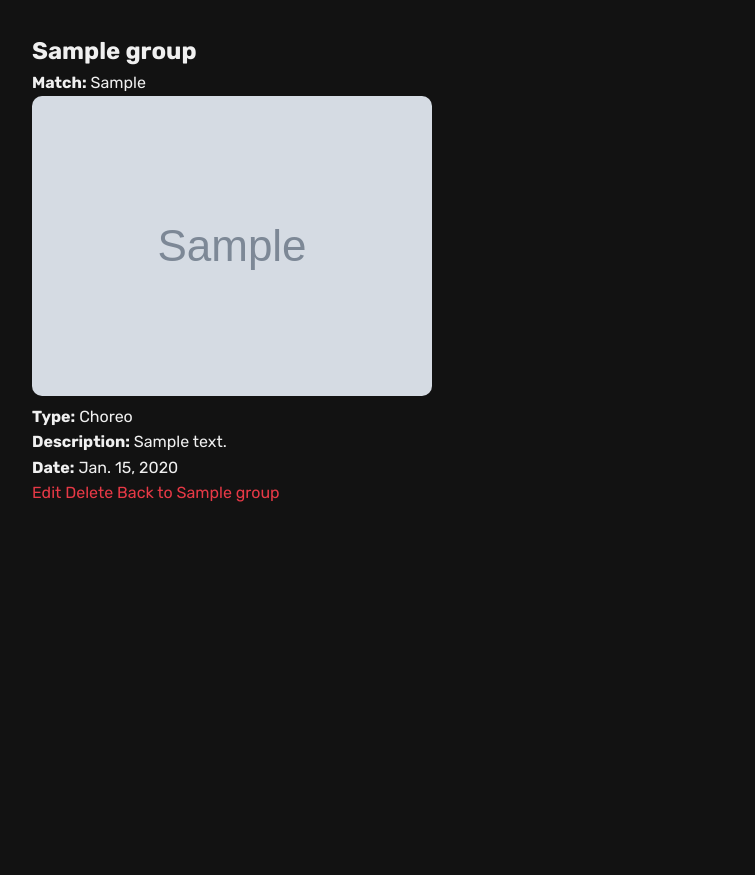
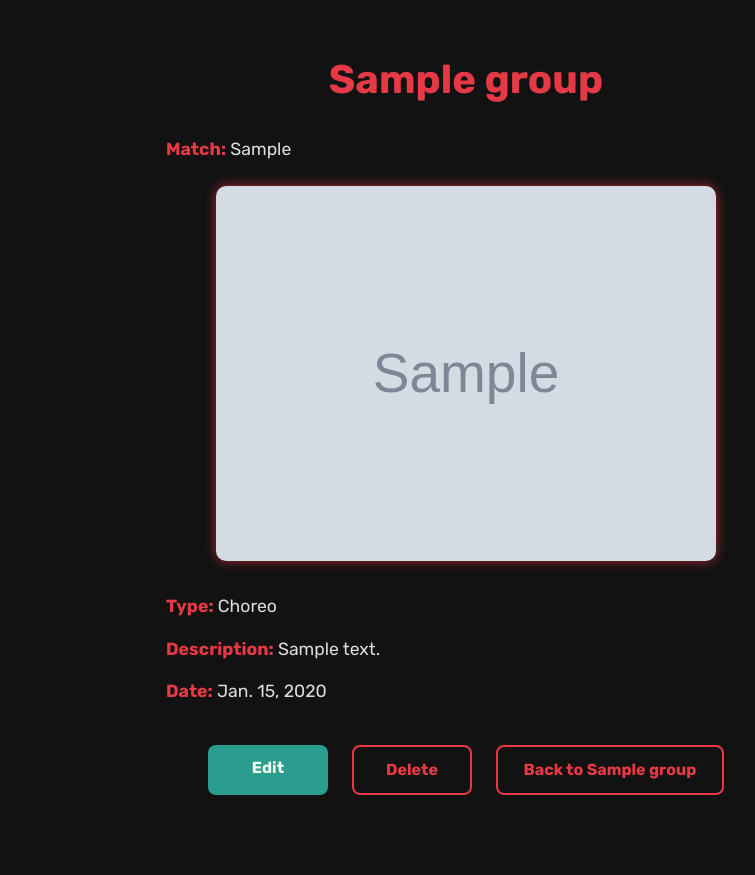
Before and after one commit to pegasus1911/ultras, a Django app: page /tifos/1/ in a window 1280 px wide. Shown: the part 66-941 px from the top of the page, without its empty margins (174-929 px from the left). Before the commit the page ends 568 px from the top, so only its background shows below. Run offline with Django 5.2, Linux system fonts and the light colour scheme; a user stored in the database is signed in; tables that the repository leaves empty hold one stand-in row (values such as "Sample post"); grey boxes marked "Sample" are stand-in pictures.

```diff
--- /dev/null
+++ b/main/static/css/tifo-detail.css
@@ -0,0 +1,123 @@
+/* tifo-detail.css */
+
+.tifo-container {
+  max-width: 700px;
+  margin: 3rem auto 5rem;
+  padding: 0 1rem;
+  color: #f0f0f0;
+  font-family: 'Rubik', sans-serif;
+}
+
+/* Group Name Header */
+.tifo-container h2 {
+  font-size: 2.5rem;
+  font-weight: 700;
+  color: #e63946;
+  margin-bottom: 1.5rem;
+  text-align: center;
+}
+
+/* Details paragraphs */
+.tifo-container p {
+  font-size: 1.1rem;
+  margin-bottom: 1rem;
+  line-height: 1.5;
+  max-width: 600px;
+  margin-left: auto;
+  margin-right: auto;
+  color: #ddd;
+}
+
+/* Strong labels */
+.tifo-container p strong {
+  color: #e63946;
+}
+
+/* Tifo Picture */
+.tifo-picture {
+  display: block;
+  max-width: 500px;
+  width: 100%;
+  margin: 1.5rem auto 2rem;
+  border-radius: 10px;
+  box-shadow: 0 0 12px rgba(230, 57, 70, 0.7);
+  object-fit: cover;
+}
+
+/* Buttons container */
+.btn-group {
+  display: flex;
+  justify-content: center;
+  gap: 1.5rem;
+  flex-wrap: wrap;
+  margin-top: 2.5rem;
+}
+
+/* Button base styles */
+.btn {
+  padding: 0.65rem 1.6rem;
+  border-radius: 8px;
+  font-weight: 700;
+  text-decoration: none;
+  cursor: pointer;
+  transition: background-color 0.3s ease, color 0.3s ease;
+  border: 2px solid transparent;
+  font-family: 'Rubik', sans-serif;
+  min-width: 120px;
+  text-align: center;
+  display: inline-block;
+  user-select: none;
+}
+
+/* Success button - Edit */
+.btn-success {
+  background-color: #2a9d8f;
+  color: #f1faee;
+  border: none;
+}
+
+.btn-success:hover,
+.btn-success:focus {
+  background-color: #21867a;
+  outline: none;
+}
+
+/* Danger button - Delete */
+.btn-danger {
+  background-color: transparent;
+  border: 2px solid #e63946;
+  color: #e63946;
+}
+
+.btn-danger:hover,
+.btn-danger:focus {
+  background-color: #e63946;
+  color: #f1faee;
+  outline: none;
+}
+
+/* Secondary button - Back */
+.btn-secondary {
+  background-color: transparent;
+  border: 2px solid #e63946;
+  color: #e63946;
+}
+
+.btn-secondary:hover,
+.btn-secondary:focus {
+  background-color: #e63946;
+  color: #f1faee;
+  outline: none;
+}
+
+/* Responsive */
+@media (max-width: 480px) {
+  .btn-group {
+    flex-direction: column;
+    gap: 1rem;
+  }
+
+  .btn {
+    min-width: 100%;
+  }
+}
--- a/main/templates/groups/group_form.html
+++ b/main/templates/groups/group_form.html
@@ -10,7 +10,7 @@
   {% if group %}
     <h1>Edit {{ group.name }}</h1>
   {% else %}
-    <h1>Add a Group</h1>
+    <h1>Add a Group in {{ country.name|upper }}</h1>
   {% endif %}
 </div>
 
--- a/main/templates/tifos/detail.html
+++ b/main/templates/tifos/detail.html
@@ -1,6 +1,32 @@
 {% extends 'base.html' %}
+{%load static%}
+{% block head %}
+<link rel="stylesheet" href="{% static 'css/tifo-detail.css' %}">
+{% endblock %}
+{% block content %}
+<div class="tifo-container">
+  <h2>{{ tifo.group.name }}</h2>
+  <p><strong>Match:</strong> {{ tifo.match }}</p>
 
-{% block content %}
+  {% if tifo.picture %}
+    <img src="{{ tifo.picture.url }}" alt="{{ tifo.get_tifo_type_display }}" class="tifo-picture">
+  {% endif %}
+
+  <p><strong>Type:</strong> {{ tifo.get_tifo_type_display }}</p>
+  <p><strong>Description:</strong> {{ tifo.description }}</p>
+  <p><strong>Date:</strong> {{ tifo.date }}</p>
+
+  <div class="btn-group">
+    {% if tifo.user == request.user %}
+      <a href="{% url 'edit-tifo' tifo.pk %}" class="btn btn-success">Edit</a>
+      <a href="{% url 'delete-tifo' tifo.pk %}" class="btn btn-danger">Delete</a>
+    {% endif %}
+    <a href="{% url 'group-detail' tifo.group.id %}" class="btn btn-secondary">Back to {{ tifo.group.name }}</a>
+  </div>
+</div>
+{% endblock %}
+{% comment %} {% block content %}
+<div class="tifo-container">
 <h2>{{ tifo.group.name }}</h2>
 <p><strong>Match:</strong> {{ tifo.match }}</p>
 
@@ -18,4 +44,6 @@
 {% endif %}
 
 <a href="{% url 'group-detail' tifo.group.id %}" class="btn btn-secondary">Back to {{ tifo.group.name }}</a>
-{% endblock %}
+</div>
+
+{% endblock %} {% endcomment %}
--- a/main/templates/tifos/tifo_form.html
+++ b/main/templates/tifos/tifo_form.html
@@ -1,5 +1,8 @@
 {% extends 'base.html' %}
-
+{%load static%}
+{% block head %}
+<link rel="stylesheet" href="{% static 'css/tifo-form.css' %}">
+{% endblock %}
 {% block content %}
 <h1>{% if edit %}Edit{% else %}Add{% endif %} Tifo for {{ group.name }}</h1>
 
--- a/main/views.py
+++ b/main/views.py
@@ -55,9 +55,15 @@ class GroupCreate(LoginRequiredMixin, CreateView):
     def form_valid(self, form):
         country_id = self.kwargs.get("country_id")
         country = get_object_or_404(Country, id=country_id)
-        # print(country)
         form.instance.country = country
         return super().form_valid(form)
+    #i added this get_context_data to be able to show the country name while creating a groupp
+    def get_context_data(self, **kwargs):
+        context = super().get_context_data(**kwargs)
+        country_id = self.kwargs.get("country_id")
+        context['country'] = get_object_or_404(Country, id=country_id)
+        context['group'] = None
+        return context
 
     def get_success_url(self):
         return f"/countries/{self.object.country.id}/"
```
Also changed, not shown: main/static/css/tifo-form.css (added, +129 -0 lines), media/group_logos/red_devils_IbTgR5f.jpg (added), media/group_logos/taraji_PTsuh5k.png (added), media/group_logos/taraji_ejT0bOZ.png (added).
